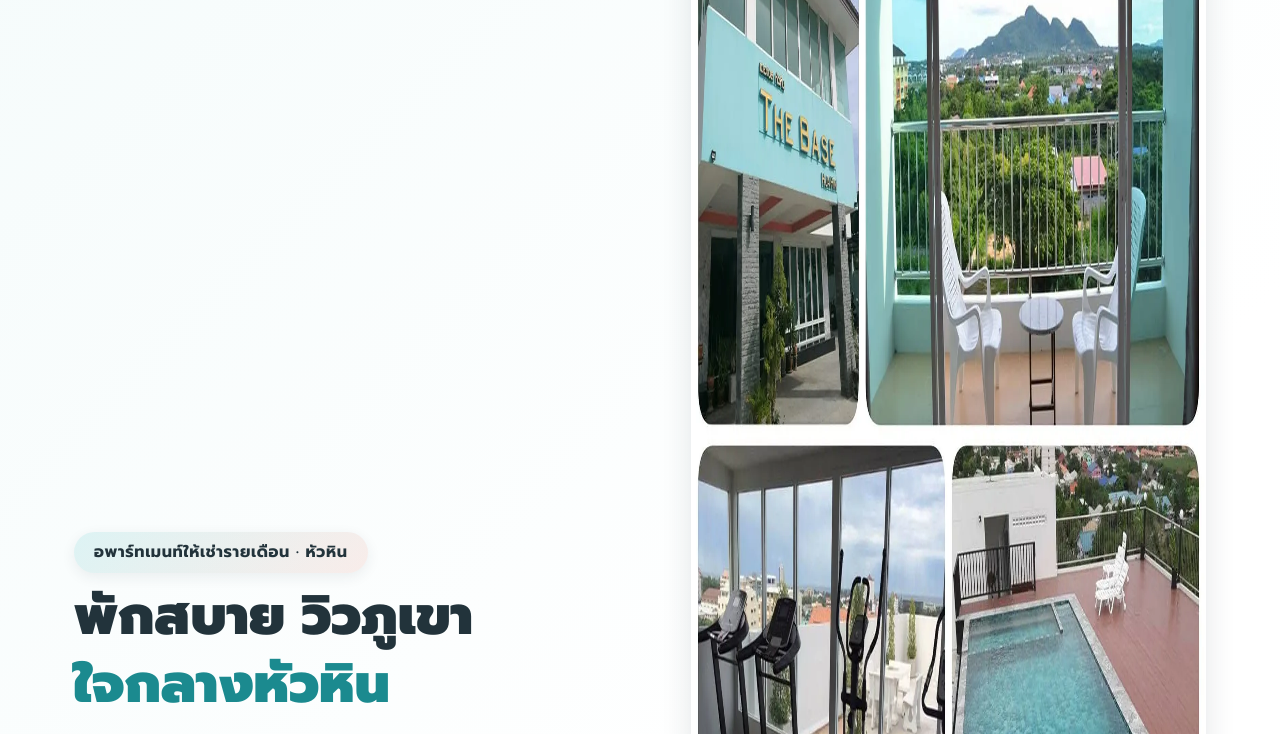
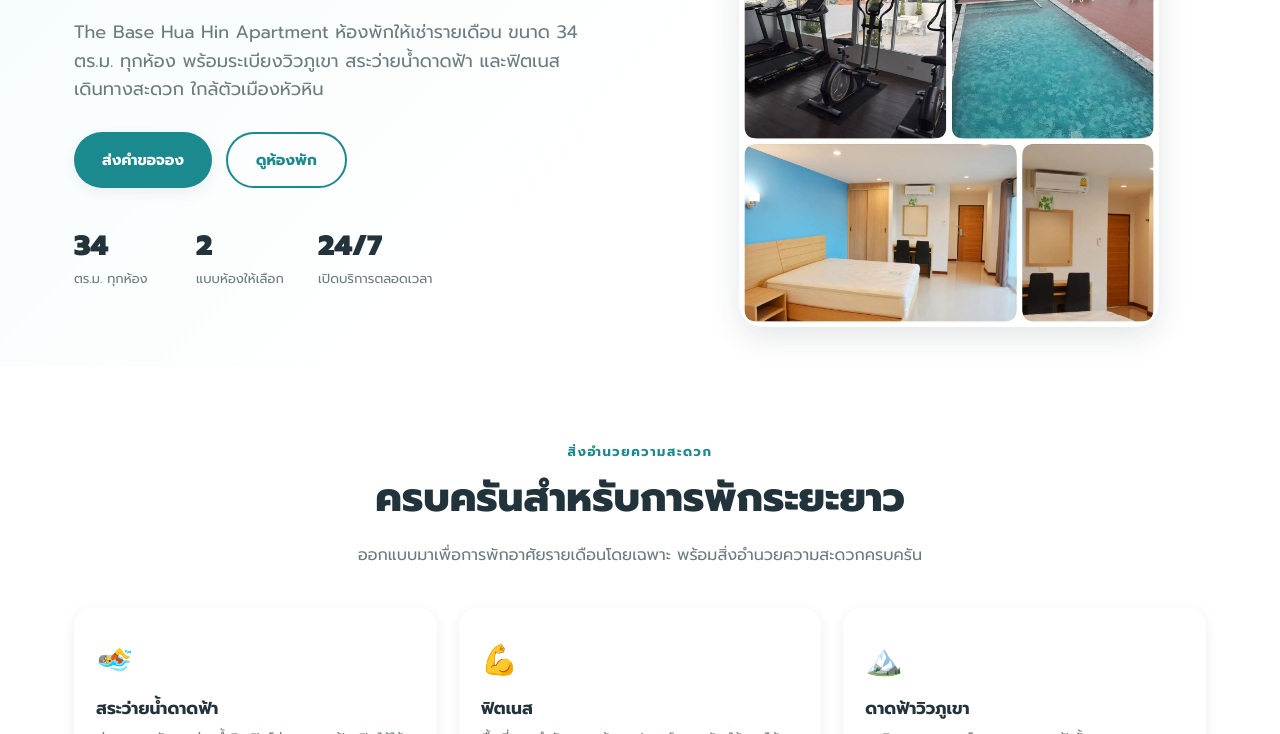
Before and after one commit to baanporjai/thebasehuahin, a plain HTML site: page index.html in a window 1280 px wide. Shown: the part 366-1100 px from the top of the page. Drawn offline with Linux system fonts and the light colour scheme.

Commit message:
Cap hero photo height so it doesn't render disproportionately tall
At the hero's default ~45% column width, the 1511x2015 portrait
collage was rendering ~750px tall next to a much shorter text column.
Capping height and letting width auto-scale keeps the full image
visible (no crop) but noticeably more compact.

```diff
--- a/css/style.css
+++ b/css/style.css
@@ -119,7 +119,7 @@
 .stat .num{font-size:28px;font-weight:900;color:var(--ink);}
 .stat .label{font-size:13px;color:var(--muted);}
 .hero-img-wrap{position:relative;}
-.hero-img-wrap img{border-radius:24px;box-shadow:var(--shadow);}
+.hero-img-wrap img{border-radius:24px;box-shadow:var(--shadow);max-height:min(640px,70vh);width:auto;margin:0 auto;}
 
 /* ===== Info strip ===== */
 .info-strip{
```
